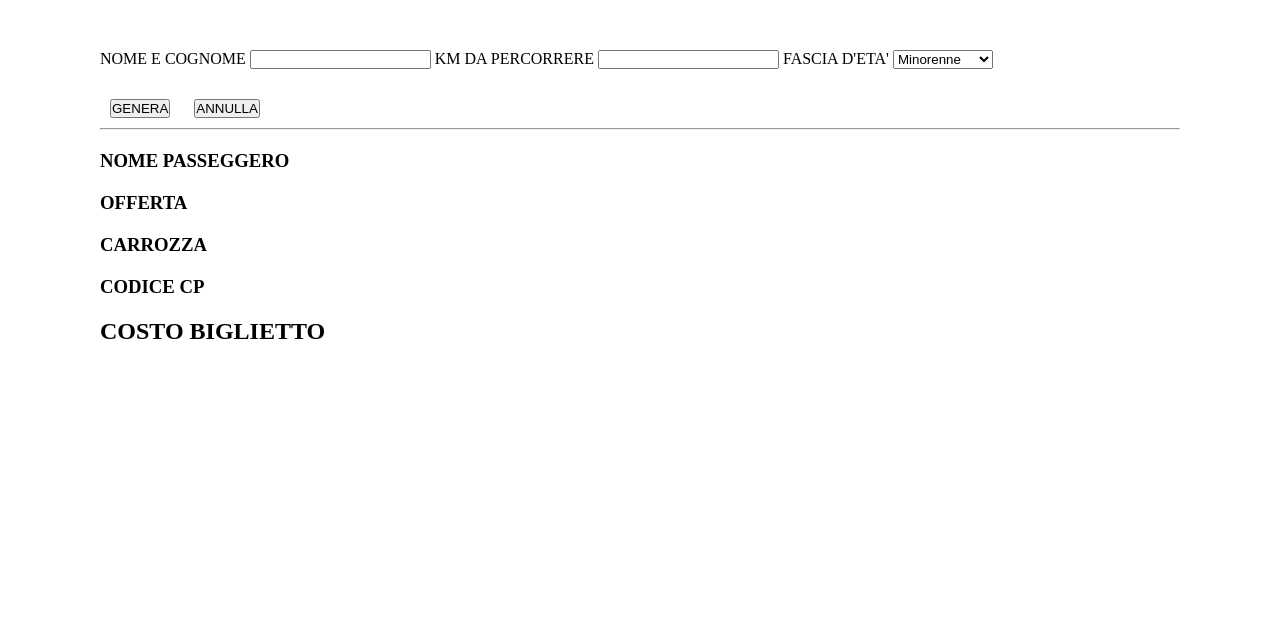
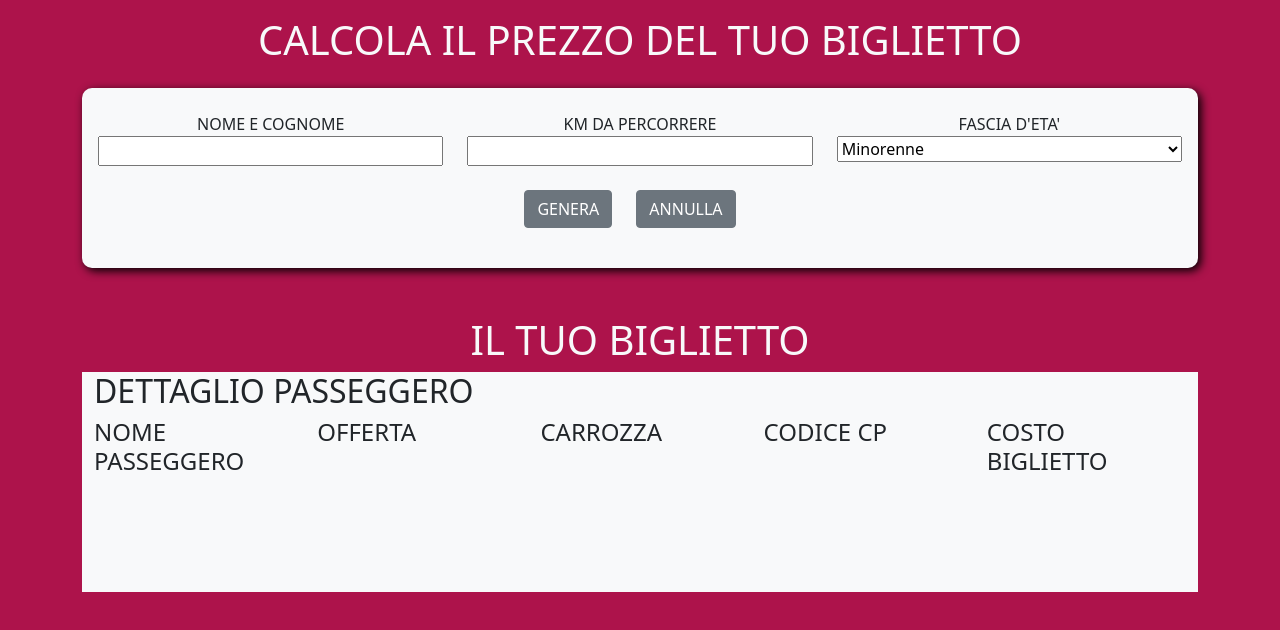
Before and after one commit to Salvo170586SP/js-biglietto-treno-form, a plain HTML site: page index.html in a window 1280 px wide. Drawn offline with nearby package versions, Linux system fonts and the light colour scheme.

Commit message:
added style bootstrap

```diff
--- a/css/style.css
+++ b/css/style.css
@@ -1,30 +1,19 @@
-*{
-    margin: 0;
-    padding: 0;
-    box-sizing: border-box;
+body{
+    background-color: #AD134B;
 }
 
-body{
-    margin: 50px auto;
-    max-width: 1080px;
+.h-300{
+    height: 220px;
+}
+
+.box-calculator{
+    height: 180px;
+    box-shadow: 3px 3px 10px 0 black;
+    border-radius: 10px;
 }
 
 
-p{
-    margin-bottom: 20px;
-}
-
-.box-calculator{
-    margin-bottom: 20px;
-}
-
-.actions-bt{
-    padding: 10px;
-}
 
 button{
     margin-right: 20px;
 }
-.box-ticket{
-    margin-top: 20px;
-}
--- a/index.html
+++ b/index.html
@@ -5,18 +5,44 @@
   <meta charset="UTF-8" />
   <meta http-equiv="X-UA-Compatible" content="IE=edge" />
   <meta name="viewport" content="width=device-width, initial-scale=1.0" />
+  <link href="https://cdn.jsdelivr.net/npm/bootstrap@5.1.3/dist/css/bootstrap.min.css" rel="stylesheet"
+    integrity="sha384-1BmE4kWBq78iYhFldvKuhfTAU6auU8tT94WrHftjDbrCEXSU1oBoqyl2QvZ6jIW3" crossorigin="anonymous">
   <link rel="stylesheet" href="css/style.css" />
   <title>Biglietto treno form</title>
 </head>
 
 <body>
-  <div class="box-calculator">
+  <!-- header -->
+  <header>
+    <div class="container">
+      <div class="row">
+        <div class="col py-3 text-light text-center">
+          <h1>CALCOLA IL PREZZO DEL TUO BIGLIETTO</h1>
+        </div>
+      </div>
+    </div>
+  </header>
+
+  <div class="main">
+    <div class="container">
+      <div class="row mb-5 text-center">
+        <div class="col">
+
+          <!-- box calcolo biglietto -->
+          <div class="box-calculator bg-light  px-3">
+            <div class="row">
+              <div class="col-4 py-4 d-flex flex-column">
+                <!-- input nome e cognome -->
                 <label for="date-user">NOME E COGNOME</label>
                 <input type="text" id="user-name" name="user-name">
-
+              </div>
+              <div class="col-4 py-4 d-flex flex-column">
+                <!-- input distanza -->
                 <label for="distance">KM DA PERCORRERE</label>
                 <input type="number" id="distance" name="distance">
-
+              </div>
+              <div class="col-4 py-4 d-flex flex-column">
+                <!-- input età -->
                 <label for="ages-menu">FASCIA D'ETA'</label>
                 <select id="ages-menu">
                   <option value="minorenne">Minorenne</option>
@@ -24,31 +50,99 @@
                   <option value="over65">Over65</option>
                 </select>
               </div>
-
+            </div>
+            <div class="row">
+              <div class="col">
                 <div class="actions-bt">
-    <button id="generate">GENERA</button>
-    <button id="reset">ANNULLA</button>
+                  <!-- bottoni -->
+                  <button id="generate" class="btn btn-secondary">GENERA</button>
+                  <button id="reset" class="btn btn-secondary">ANNULLA</button>
+                </div>
+              </div>
+            </div>
+          </div>
+        </div>
       </div>
 
-  <hr>
+      <!-- sezione ticket -->
+      <div class="container">
+        <div class="row">
+          <div class="col text-center">
+            <h1 class="text-light">IL TUO BIGLIETTO</h1>
+          </div>
+        </div>
+      </div>
 
-  <div class="box-ticket">
-
-    <h3>NOME PASSEGGERO</h3>
+      <!-- box dettagli ticket -->
+      <div class="container">
+        <div class="row bg-light h-300">
+          <div class="col">
+            <div class="row ">
+              <div class="col">
+                <h2>DETTAGLIO PASSEGGERO</h2>
+              </div>
+            </div>
+            <div class="row">
+              <div class="col">
+                <!-- risultato nome passeggero -->
+                <div class="row">
+                  <div class="col">
+                    <h4>NOME PASSEGGERO</h4>
+                    <div class="row">
+                      <div class="col">
                         <p id="customer-name"></p>
-
-    <h3>OFFERTA</h3>
+                      </div>
+                    </div>
+                  </div>
+                  <div class="col">
+                    <!-- risultato tipo di bigletto -->
+                    <h4>OFFERTA</h4>
+                    <div class="row">
+                      <div class="col">
                         <p id="ticket-type"></p>
-
-    <h3>CARROZZA</h3>
+                      </div>
+                    </div>
+                  </div>
+                  <div class="col">
+                    <!-- risultato numero carrozza -->
+                    <h4>CARROZZA</h4>
+                    <div class="row">
+                      <div class="col">
                         <p id="train-number"></p>
-
-    <h3>CODICE CP</h3>
+                      </div>
+                    </div>
+                  </div>
+                  <div class="col">
+                    <!-- risultato codice biglietto -->
+                    <h4>CODICE CP</h4>
+                    <div class="row">
+                      <div class="col">
                         <p id="code-cp"></p>
-
-    <h2>COSTO BIGLIETTO</h2>
+                      </div>
+                    </div>
+                  </div>
+                  <div class="col">
+                    <div class="col">
+                      <!-- risultato costo biglietto -->
+                      <h4>COSTO BIGLIETTO</h4>
+                      <div class="col">
                         <p id="price-ticket"></p>
                       </div>
+                    </div>
+                  </div>
+                </div>
+              </div>
+            </div>
+          </div>
+        </div>
+      </div>
+    </div>
+  </div>
+
+
+
+
+
 
   <script src="js/script.js"></script>
 </body>
```
Lines whose indentation alone changed are shown as unchanged.
